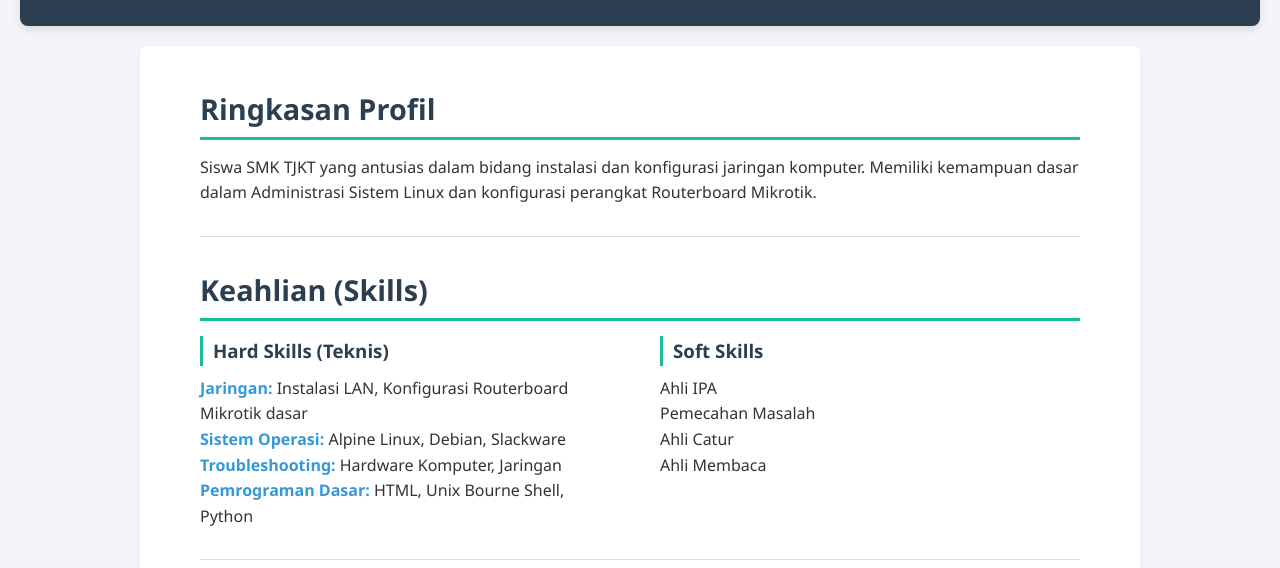
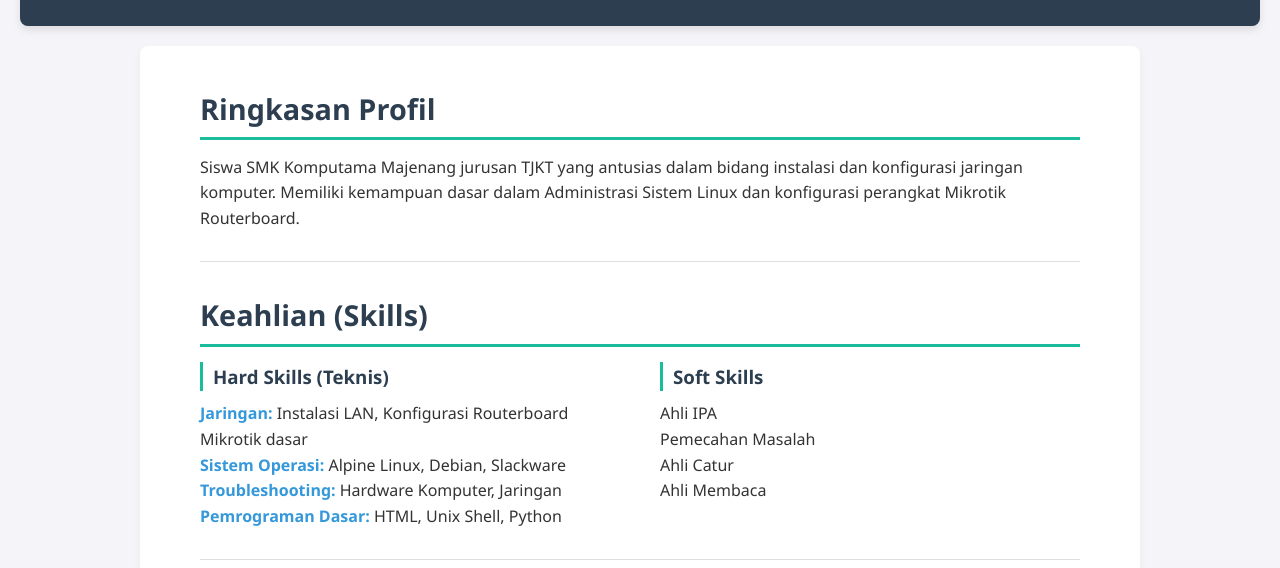
Before and after one commit to Karta-dev/Tes-Al-nalar, a plain HTML site: page index.html in a window 1280 px wide. Shown: the part 232-800 px from the top of the page. Drawn offline with Linux system fonts and the light colour scheme.

Commit message:
index.html

```diff
--- a/index.html
+++ b/index.html
@@ -25,7 +25,7 @@
     <main class="container">
       <section class="section">
             <h2>Ringkasan Profil</h2>
-            <p>Siswa SMK TJKT yang antusias dalam bidang instalasi dan konfigurasi jaringan komputer. Memiliki kemampuan dasar dalam Administrasi Sistem Linux dan konfigurasi perangkat Routerboard Mikrotik.</p>
+            <p>Siswa SMK Komputama Majenang jurusan TJKT yang antusias dalam bidang instalasi dan konfigurasi jaringan komputer. Memiliki kemampuan dasar dalam Administrasi Sistem Linux dan konfigurasi perangkat Mikrotik Routerboard.</p>
       </section>
 
         <hr>
@@ -39,7 +39,7 @@
                         <li><span class="skill-name">Jaringan:</span> Instalasi LAN, Konfigurasi Routerboard Mikrotik dasar</li>
                         <li><span class="skill-name">Sistem Operasi:</span> Alpine Linux, Debian, Slackware</li>
                         <li><span class="skill-name">Troubleshooting:</span> Hardware Komputer, Jaringan</li>
-                        <li><span class="skill-name">Pemrograman Dasar:</span> HTML, Unix Bourne Shell, Python</li>
+                        <li><span class="skill-name">Pemrograman Dasar:</span> HTML, Unix Shell, Python</li>
                     </ul>
                 </div>
                 <div class="skill-group">
```
